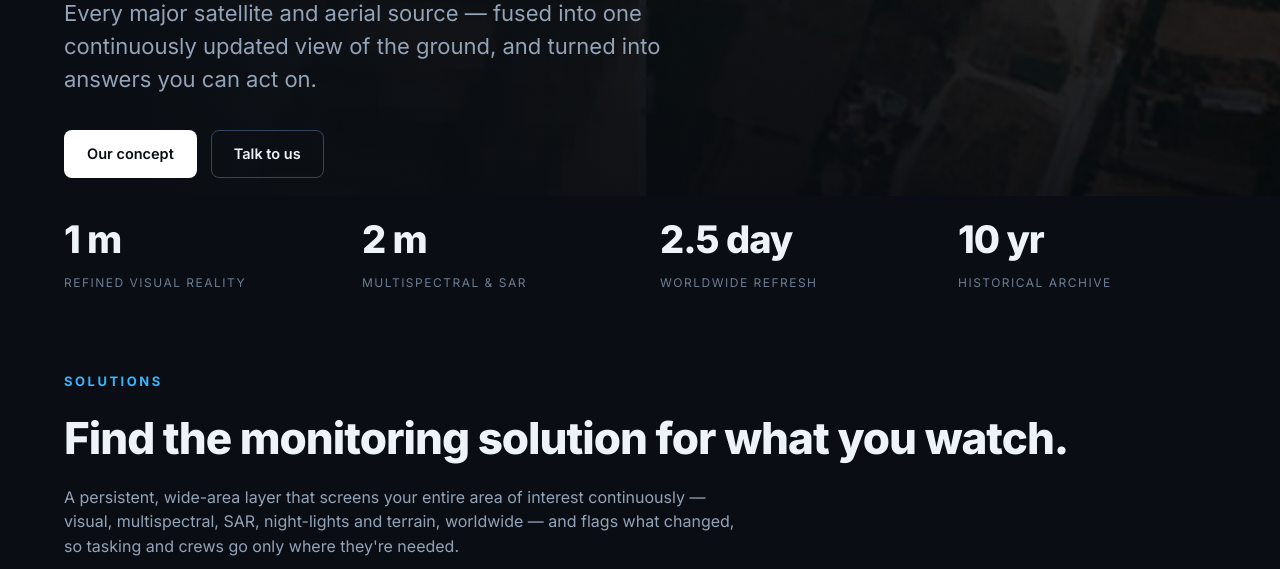
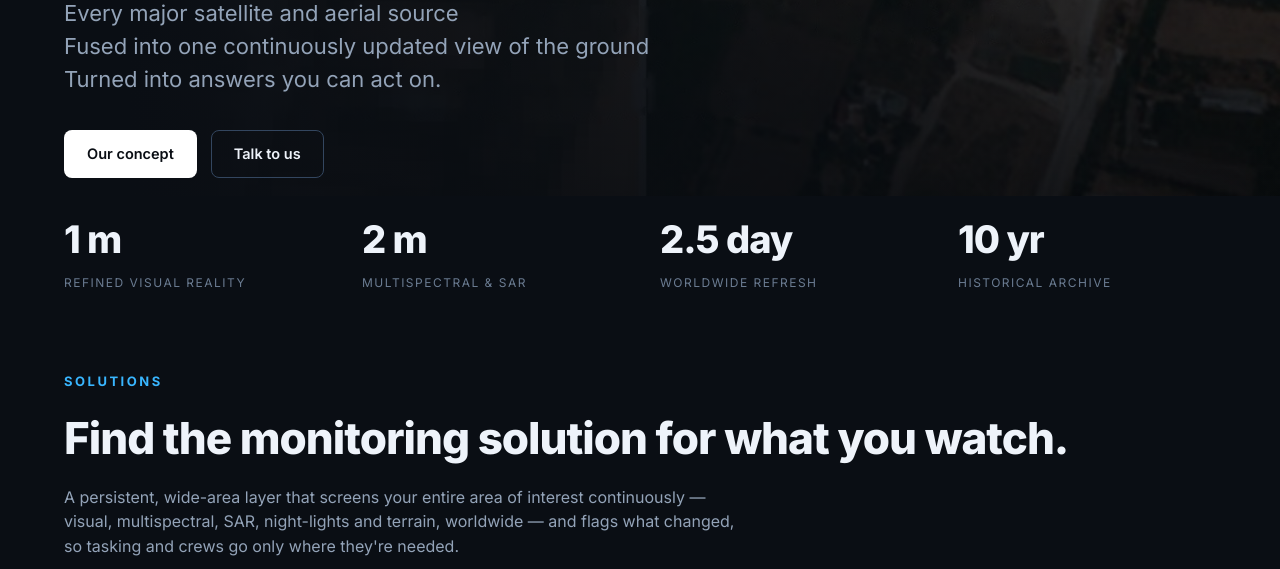
Before and after one commit to erangreenfeld-lab/SkySpera, a plain HTML site: page index.html in a window 1280 px wide. Shown: the part 531-1100 px from the top of the page. Drawn offline with Linux system fonts and the light colour scheme.

Commit message:
Break home hero subhead into three lines

```diff
--- a/index.html
+++ b/index.html
@@ -17,7 +17,7 @@
 <div class="hero-in">
 <span class="eyebrow">Continuously updated &#183; Worldwide</span>
 <h1>Watch any site on Earth.<br>Clearly.</h1>
-<p class="lead">Every major satellite and aerial source &#8212; fused into one continuously updated view of the ground, and turned into answers you can act on.</p>
+<p class="lead">Every major satellite and aerial source<br>Fused into one continuously updated view of the ground<br>Turned into answers you can act on.</p>
 <div class="cta"><a class="btn btn-primary" href="concept.html">Our concept</a><a class="btn btn-ghost" href="mailto:contact@skyspera.com">Talk to us</a></div>
 </div></div>
 <div class="wrap"><div class="stats">
```
